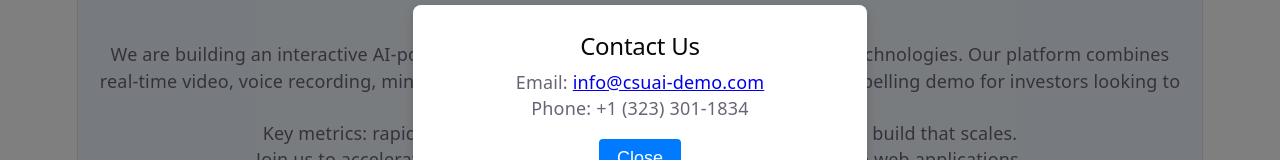
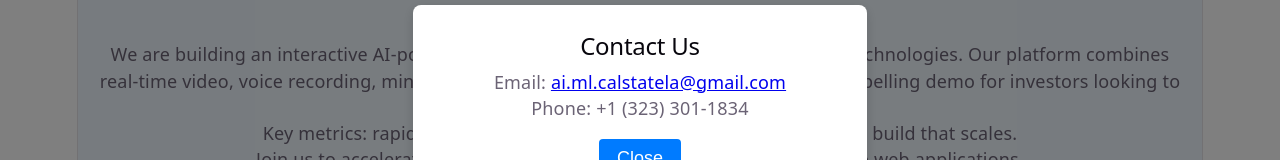
Before and after one commit to codegenie-hackabot/csuai-demo, a React (Vite) app: page / in a window 1280 px wide. Both pictures are taken after a click on the button "Contact Us". Shown: the part 1467-1627 px from the top of the page. Built offline with nearby package versions, Linux system fonts and the light colour scheme; no server answers.

Commit message:
Update email address

```diff
--- a/src/ContactModal.jsx
+++ b/src/ContactModal.jsx
@@ -7,7 +7,7 @@
     <div className="modal-overlay" onClick={onClose}>
       <div className="modal-content" onClick={e => e.stopPropagation()}>
         <h2>Contact Us</h2>
-        <p>Email: <a href="mailto:info@csuai-demo.com">info@csuai-demo.com</a></p>
+        <p>Email: <a href="mailto:ai.ml.calstatela@gmail.com">ai.ml.calstatela@gmail.com</a></p>
         <p>Phone: +1 (323) 301‑1834</p>
         <button onClick={onClose}>Close</button>
       </div>
```
